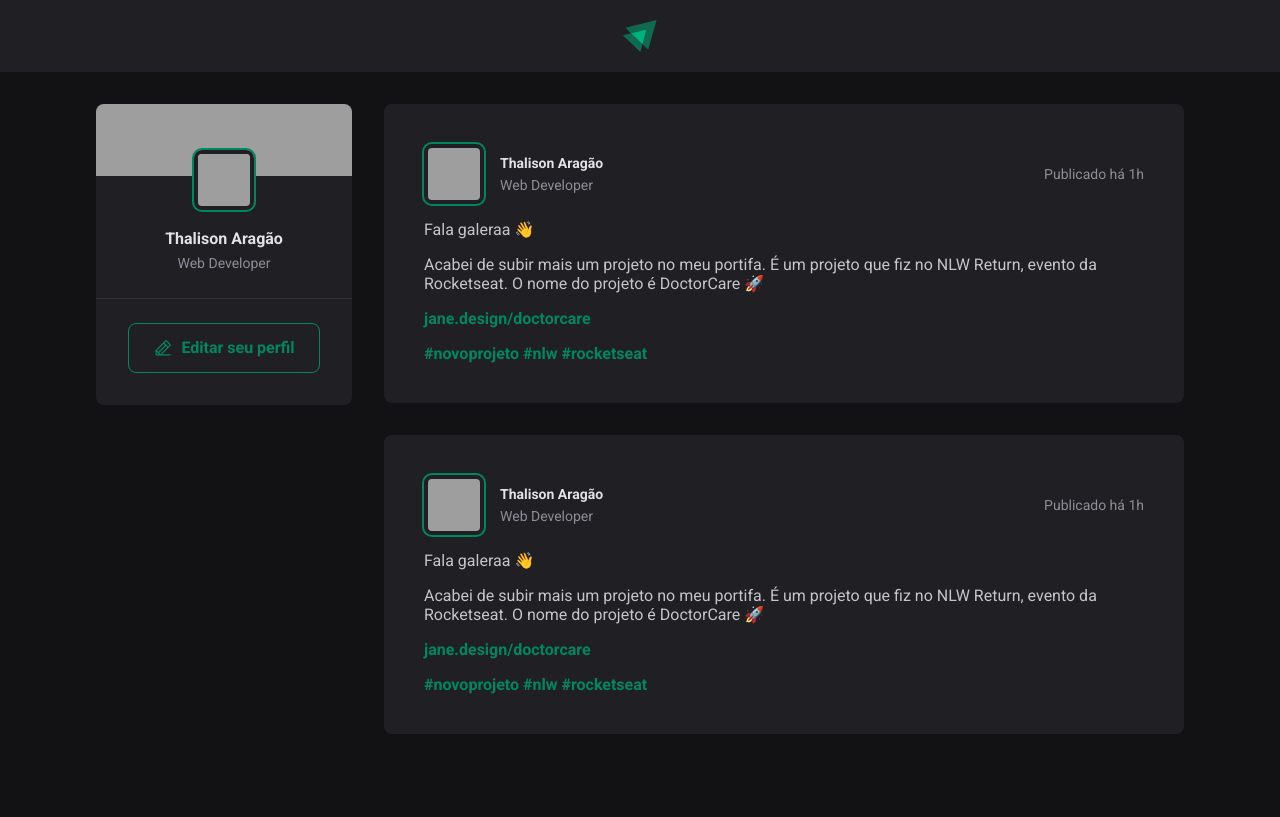
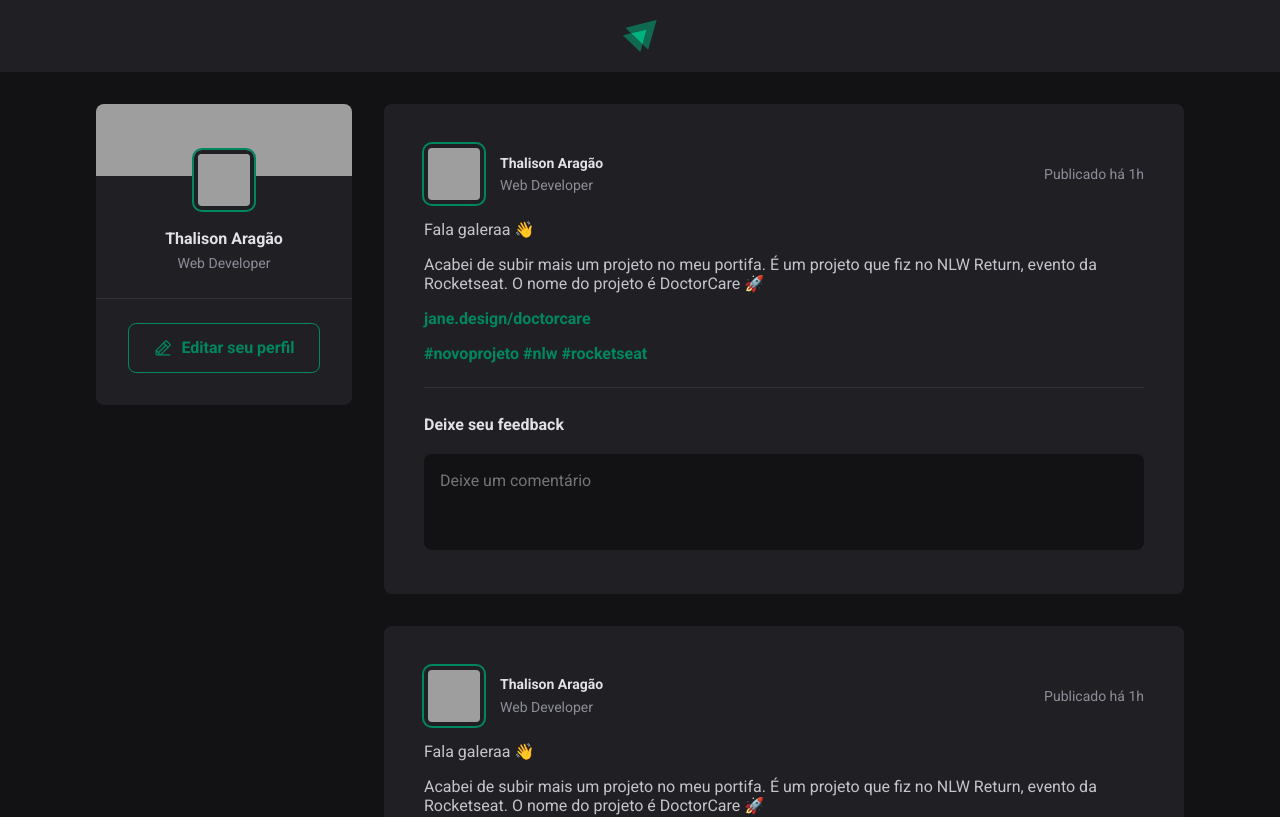
Before and after one commit to thalisonaragao/Ingnite-Feed, a React (Vite) app in the folder Ignite-feed/: page / in a window 1280 px wide. Shown: the top 817 px of the page. Built offline with nearby package versions, Linux system fonts and the light colour scheme; grey boxes are pictures that could not be loaded.

Commit message:
Formulário de comentarios

```diff
--- a/Ignite-feed/src/components/Post.jsx
+++ b/Ignite-feed/src/components/Post.jsx
@@ -26,6 +26,17 @@
                     <a href="#">#rocketseat</a>
                   </p>
                 </div>
+                <form className={styles.commentForm}>
+                    <strong>Deixe seu feedback</strong>
+                    <textarea
+                        placeholder='Deixe um comentário'
+                    />
+
+                    <footer>
+                        <button type='submit'>Publicar</button>
+                    </footer>
+                </form>
+
         </article>
     )
 }
--- a/Ignite-feed/src/components/Post.module.css
+++ b/Ignite-feed/src/components/Post.module.css
@@ -59,3 +59,54 @@
     color: var(--gray-400);
     line-height: 1.6;
 }
+
+.commentForm{
+    width: 100%;
+    margin-top: 1.5rem;
+    padding-top: 1.5rem;
+    border-top: 1px solid var(--gray-600);
+}
+
+.commentForm > strong{
+    line-height: 1.6;
+    color: var(--gray-100);
+}
+
+.commentForm footer{
+    visibility: hidden;
+    max-height: 0;
+}
+
+.commentForm:focus-within footer{
+    visibility: visible;
+    max-height: none;
+}
+
+.commentForm textarea{
+    width: 100%;
+    background: var(--gray-900);
+    border: 0;
+    resize: none;
+    height: 6rem;
+    padding: 1rem;
+    border-radius: 8px;
+    color: var(--gray-100);
+    line-height: 1.4;
+    margin-top: 1rem;
+}
+
+.commentForm button[type=submit]{
+    padding: 1rem 1.5rem;
+    margin-top: 1rem;
+    border-radius: 8px;
+    border: 0;
+    background: var(--green-500);
+    color: var(--white);
+    font-weight: bold;
+    cursor: pointer;
+
+    transition: background-color 0.1s;
+}
+.commentForm button[type=submit]:hover{
+    background-color: var(--green-300);
+}
--- a/Ignite-feed/src/global.css
+++ b/Ignite-feed/src/global.css
@@ -10,6 +10,11 @@
 
    --green-300: #00B37e;
    --green-500: #00875f;
+}
+
+:focus{
+   outline: transparent;
+   box-shadow: 0 0 0 2px var(--green-500);
 }
 
 *{
```
